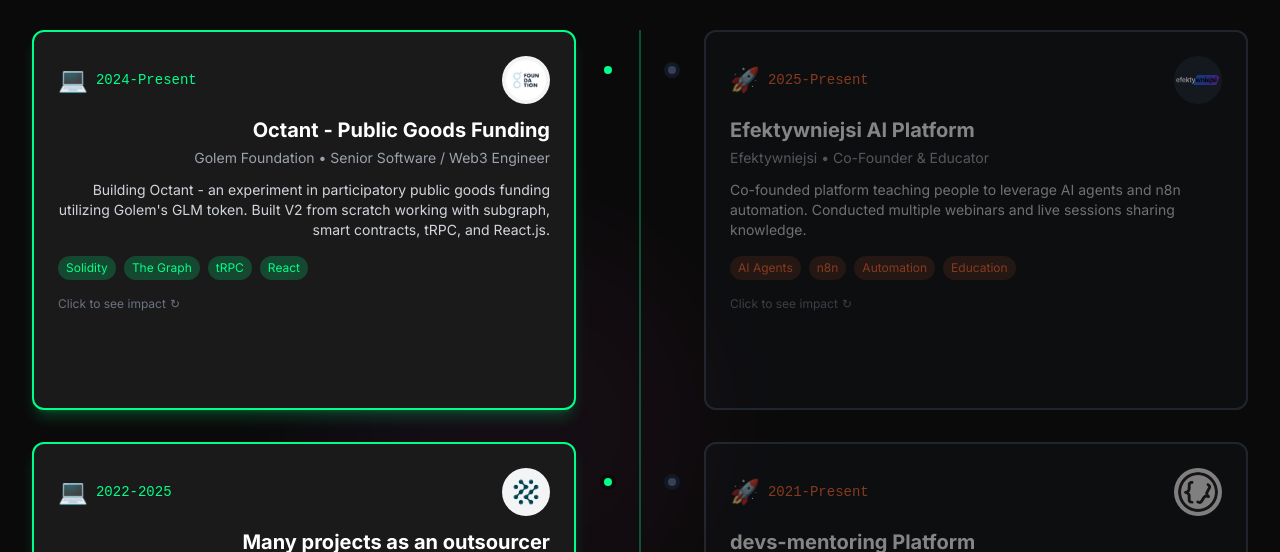
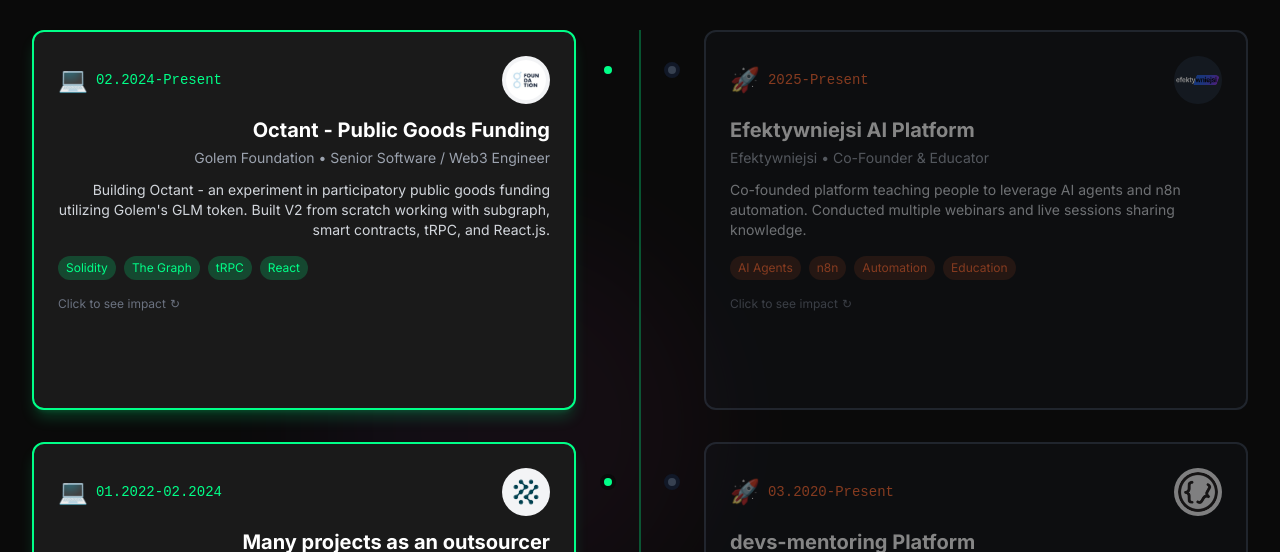
Before and after one commit to kgarbacinski/caspercooks.tech, a Next.js app: page / in a window 1280 px wide. Shown: the part 2231-2783 px from the top of the page. Built offline with nearby package versions, Linux system fonts and the light colour scheme.

Commit message:
fix: fix timeline

```diff
--- a/components/HeroSection.tsx
+++ b/components/HeroSection.tsx
@@ -80,7 +80,7 @@
             </h2>
 
             <p className="text-sm sm:text-base md:text-lg text-gray-400 max-w-md font-mono">
-              {'> Building scalable systems since 2017'}
+              {'> Building scalable systems since 2015'}
               <br />
               {'> From microservices to Web3 dApps'}
               <br />
--- a/components/ProjectsTimeline.tsx
+++ b/components/ProjectsTimeline.tsx
@@ -24,7 +24,7 @@
     id: 1,
     title: 'Octant - Public Goods Funding',
     company: 'Golem Foundation',
-    year: '2024-Present',
+    year: '02.2024-Present',
     type: 'developer',
     tech: ['Solidity', 'The Graph', 'tRPC', 'React'],
     description: 'Building Octant - an experiment in participatory public goods funding utilizing Golem\'s GLM token. Built V2 from scratch working with subgraph, smart contracts, tRPC, and React.js.',
@@ -48,7 +48,7 @@
     id: 3,
     title: 'Many projects as an outsourcer',
     company: 'DAC.Digital',
-    year: '2022-2025',
+    year: '01.2022-02.2024',
     type: 'developer',
     tech: ['Python', 'GoLang', 'Node.js', 'Kubernetes', 'Solidity'],
     description: 'Working with microservices and blockchain (private ledger). Built and maintained backend services for a leading DeFi protocol. Delivered 3 projects for different customers as an outsourcer.',
@@ -60,7 +60,7 @@
     id: 4,
     title: 'Microservices Architecture',
     company: 'Invicta',
-    year: '2022-2023',
+    year: '06.2020-06.2021',
     type: 'developer',
     tech: ['Node.js', 'gRPC', 'Docker', 'Kubernetes'],
     description: 'Working in a start-up environment. Facilitated DevOps and architecture processes. Hands-on experience in microservices and Domain-Driven Design (DDD).',
@@ -72,7 +72,7 @@
     id: 5,
     title: 'devs-mentoring Platform',
     company: 'devs-mentoring.pl',
-    year: '2021-Present',
+    year: '03.2020-Present',
     type: 'founder',
     tech: ['Team Building', 'Mentorship', 'Education'],
     description: 'Built and scaled a team of 15 expert programming mentors. Created a mentorship platform helping Mid and Senior developers advance their careers.',
@@ -84,7 +84,7 @@
     id: 6,
     title: 'Architect Consultant & Mentor',
     company: 'Fathom Group',
-    year: 'Sep-Dec 2022',
+    year: '08.2022-11.2022',
     type: 'developer',
     tech: ['Architecture', 'Product Strategy', 'Team Management'],
     description: 'Helped company build product vision from scratch. Organized and facilitated development work and strategy for new product launch in the UK.',
@@ -96,7 +96,7 @@
     id: 7,
     title: 'Campaign Management Platform',
     company: 'Red Bull',
-    year: '2022-2024',
+    year: '06.2021-01.2022',
     type: 'developer',
     tech: ['Python', 'Django', 'PostgreSQL', 'Redis'],
     description: 'Built enterprise monolithic application for campaign management. Led technical team, designed architecture, and delivered robust solution handling high-traffic events for Redbull.',
@@ -108,7 +108,7 @@
     id: 8,
     title: 'Software Engineering Project',
     company: 'Inter Cars',
-    year: 'Apr-Nov 2021',
+    year: '12.2018-06.2019',
     type: 'developer',
     tech: ['Software Engineering', 'Full-stack Development'],
     description: 'A 6-month contract during which I developed and contributed engineering value to the project as a Software Engineer in the monolithic application.',
@@ -120,7 +120,7 @@
     id: 9,
     title: 'R&D Software Engineer',
     company: 'Nokia',
-    year: '2020-2022',
+    year: '06.2019-06.2020',
     type: 'developer',
     tech: ['Python', 'Testing', 'Code Review', 'Team Management'],
     description: 'Responsible for improving processes, implementing features, analyzing bugs, designing solutions, and coordinating guidelines in the 5G area. Shared best practices through coaching and contributed to SW design decisions.',
@@ -156,7 +156,7 @@
     id: 12,
     title: 'C++/Python Software Engineer',
     company: 'DevsH',
-    year: '2017-2020',
+    year: '12.2015-12.2018',
     type: 'developer',
     tech: ['C++', 'Python', 'REST', 'Microservices', 'Unit Testing'],
     description: 'Started professional career while in high school. Supported companies with project estimations, designed software architecture, built and maintained microservices for e-commerce platforms.',
```
